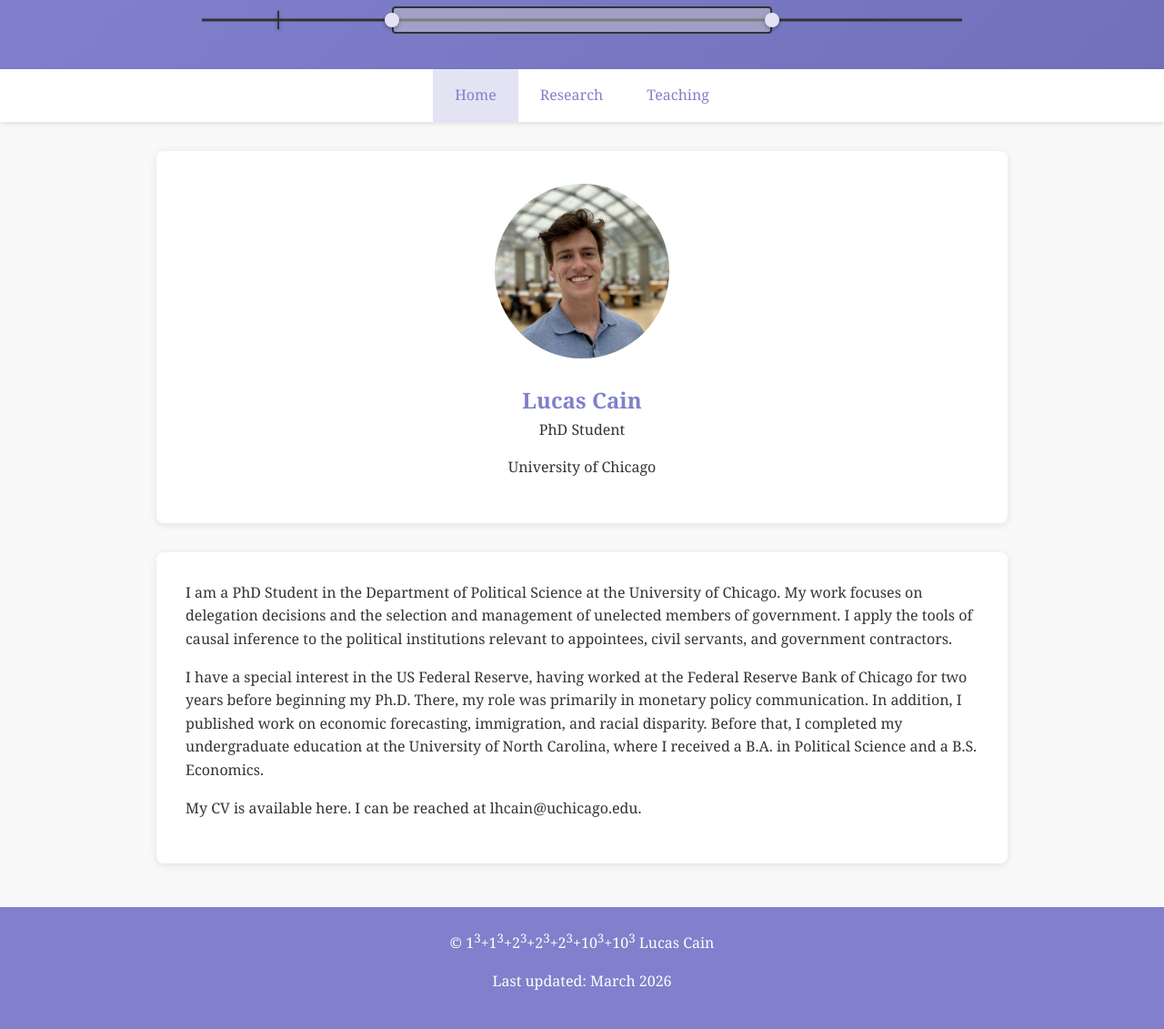
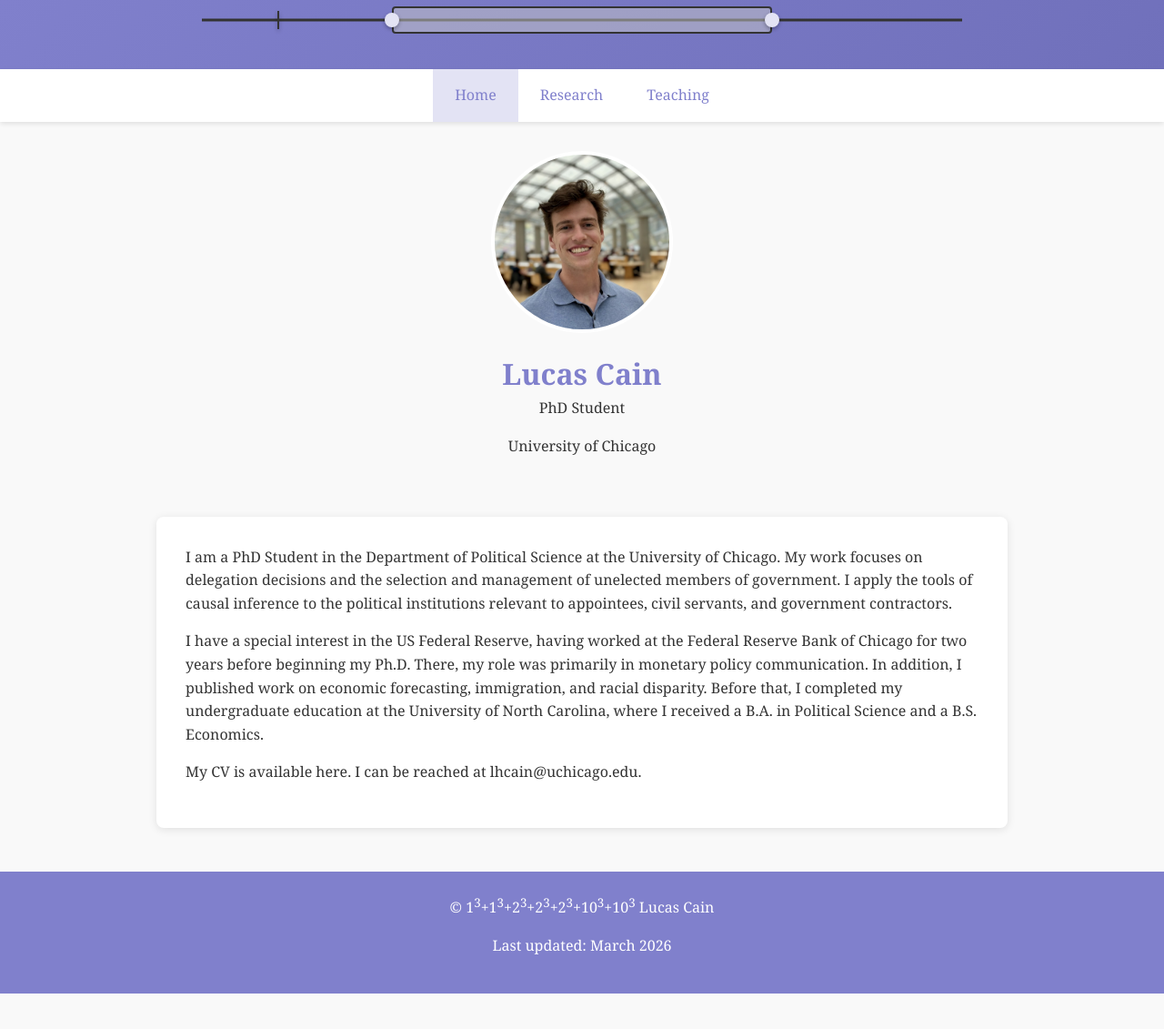
Before and after one commit to L-Cain/L-Cain.github.io, a Jekyll site: the page built from index.md, in a window 1280 px wide and 1132 px high. Shown: the whole window at 91% size. Built offline with Jekyll 4.4.1, drawn with Linux system fonts in a browser that asks for light colours.

Commit message:
Update index.md

```diff
--- a/index.md
+++ b/index.md
@@ -2,12 +2,12 @@
 layout: default
 title: Home
 ---
- <section style="text-align: center;">
+<div style="text-align: center; padding: 2rem 0 1rem;">
     <img src="/profile.jpeg" alt="Profile Photo" class="profile-img">
-    <h1 style="color: #8080cc; margin-top: 1rem;">Lucas Cain</h1>
+    <h1 style="color: #8080cc; margin-top: 0.75rem;">Lucas Cain</h1>
     <p>PhD Student</p>
     <p>University of Chicago</p>
-</section>
+</div>
 
 <section>
   <p>I am a PhD Student in the Department of Political Science at the University of Chicago. My work focuses on delegation decisions and the selection and management of unelected members of government. I apply the tools of causal inference to the political institutions relevant to appointees, civil servants, and government contractors. </p>
```
